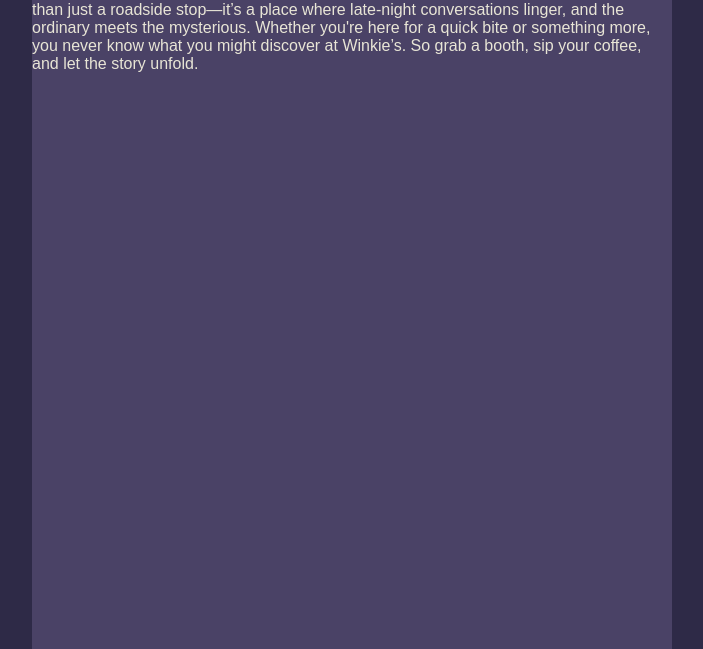
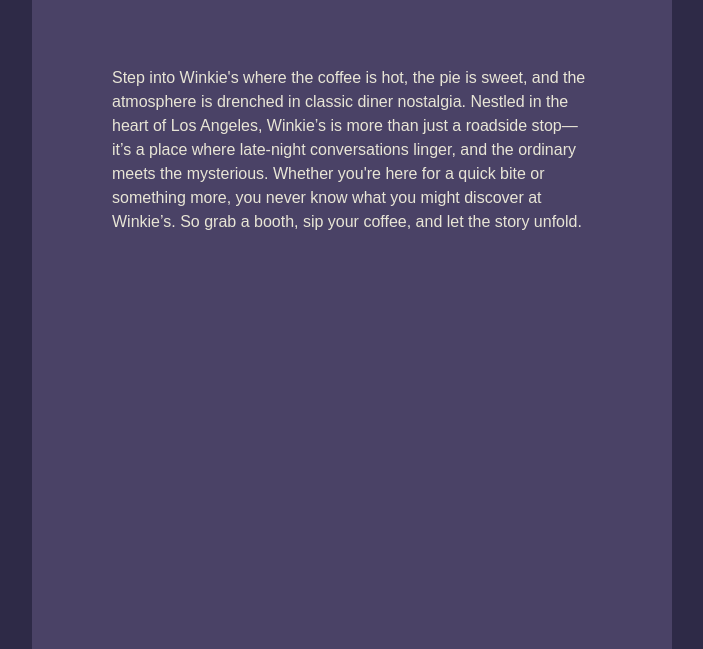
Before and after one commit to Moldedpeanuts/restaurant-page, a website built with webpack: page src/template.html in a window 1280 px wide. Shown: the part 151-800 px from the top of the page, without its empty margins (288-991 px from the left). Built offline with nearby package versions, Linux system fonts and the light colour scheme.

```diff
--- a/src/styles.css
+++ b/src/styles.css
@@ -2,6 +2,7 @@
     margin: 0;
     padding: 0;
     box-sizing: border-box;
+    line-height: 1.5;
 }
 
 @import url('https://fonts.googleapis.com/css2?family=Poppins:wght@300;400;600&display=swap');
@@ -45,3 +46,8 @@
     text-align: center;
     margin-top: 27px;
 }
+
+.description p {
+    padding: 5em;
+    width: 0 auto;
+}
```
